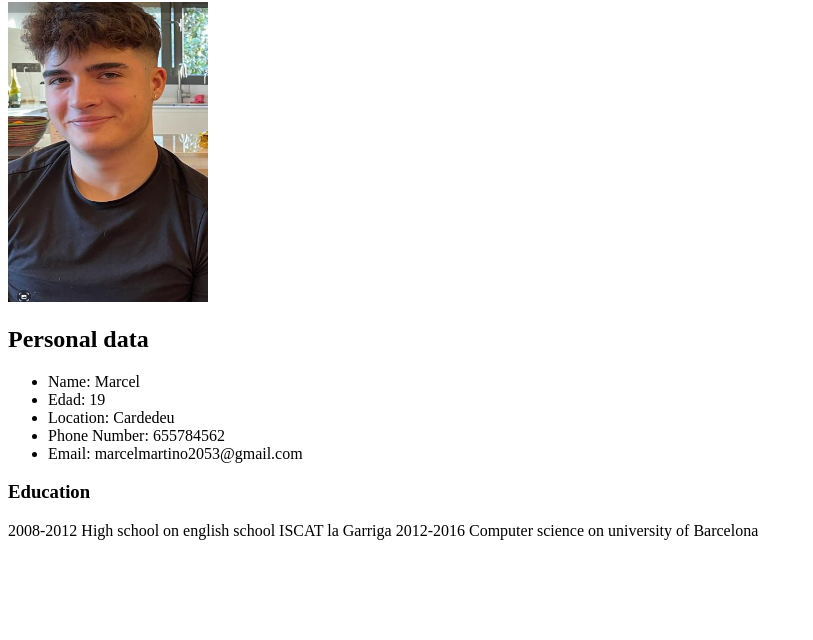
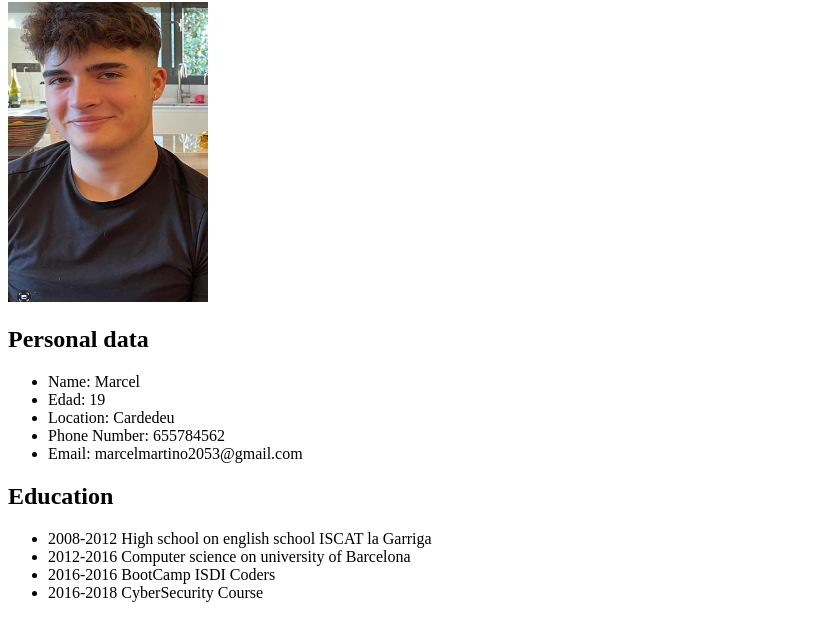
Before and after one commit to MarshallTino/html-test, a plain HTML site: page index.html in a window 1280 px wide. Shown: the part 78-718 px from the top of the page, without its empty margins (0-813 px from the left). Drawn offline with Linux system fonts and the light colour scheme.

Commit message:
update education

```diff
--- a/index.html
+++ b/index.html
@@ -19,10 +19,14 @@
     <li>Phone Number: 655784562</li>
     <li>Email: marcelmartino2053@gmail.com</li>
   </ul>
-  <h3>Education</h3>
-  <p>2008-2012 High school on english school ISCAT la Garriga
-    2012-2016 Computer science on university of Barcelona
-  </p>
+  <h2>Education</h2>
+  <ul>
+    <li>2008-2012 High school on english school ISCAT la Garriga</li>
+    <li>2012-2016 Computer science on university of Barcelona</li>
+    <li>2016-2016 BootCamp ISDI Coders</li>
+    <li>2016-2018 CyberSecurity Course</li>
+
+  </ul>
 
 </body>
 
```
